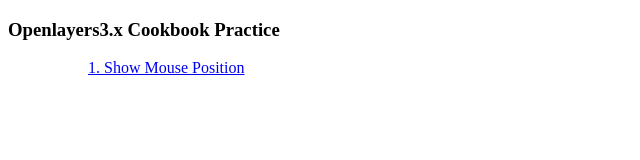
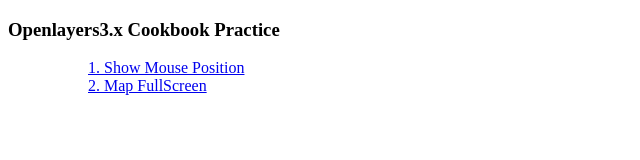
Before and after one commit to zhulinpinyu/ol3.x_Cookbook, a website: page index.html in a window 1280 px wide. Shown: the whole page, without its empty margins (0-640 px from the left). Drawn offline with Linux system fonts and the light colour scheme.

Commit message:
fullscreen map

```diff
--- a/index.html
+++ b/index.html
@@ -9,6 +9,9 @@
     <ol>
         <a href="examples/show-mouseposition/index.html">1. Show Mouse Position</a>
     </ol>
+    <ol>
+        <a href="examples/fullscreen-map/index.html">2. Map FullScreen</a>
+    </ol>
 </ul>
 </body>
 </html>
```
